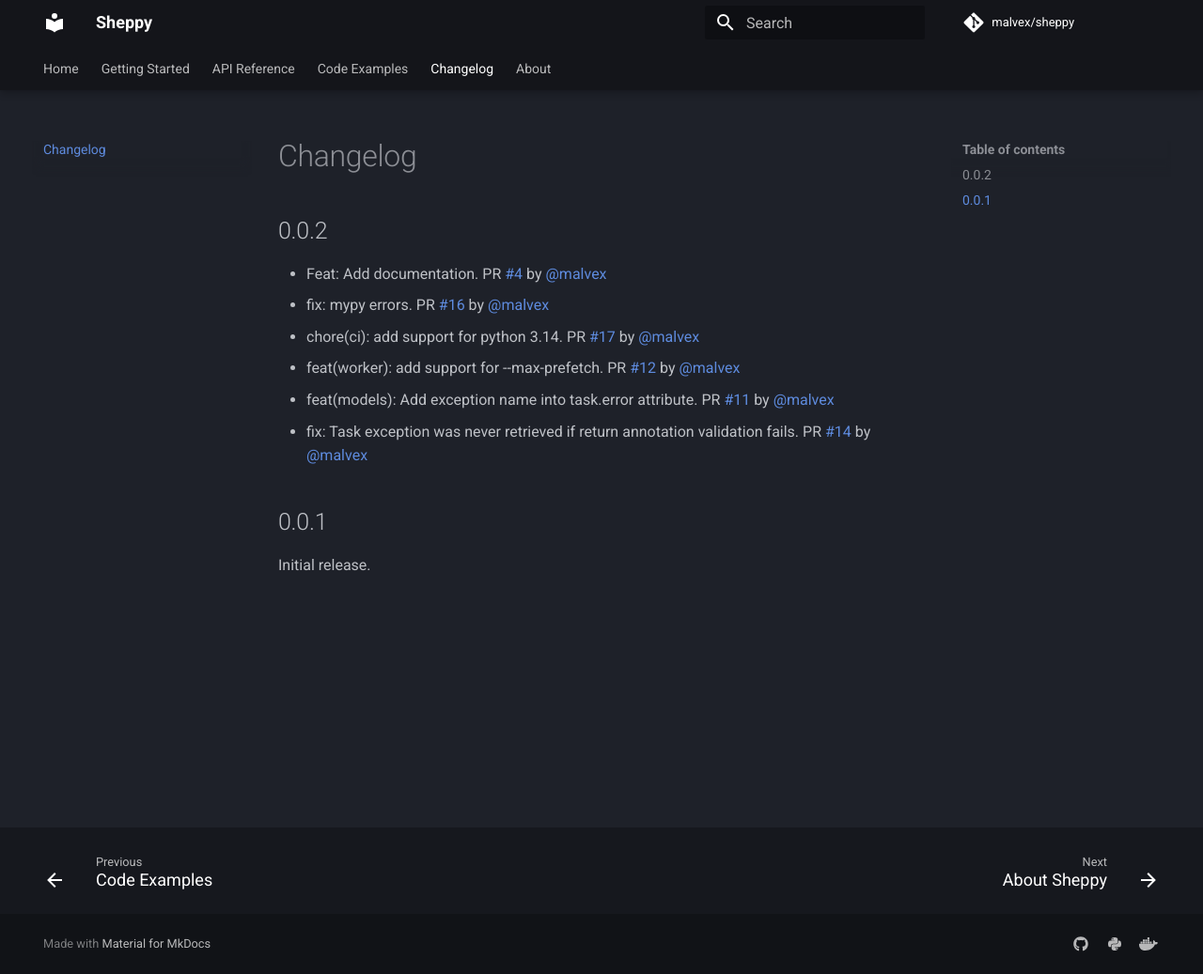
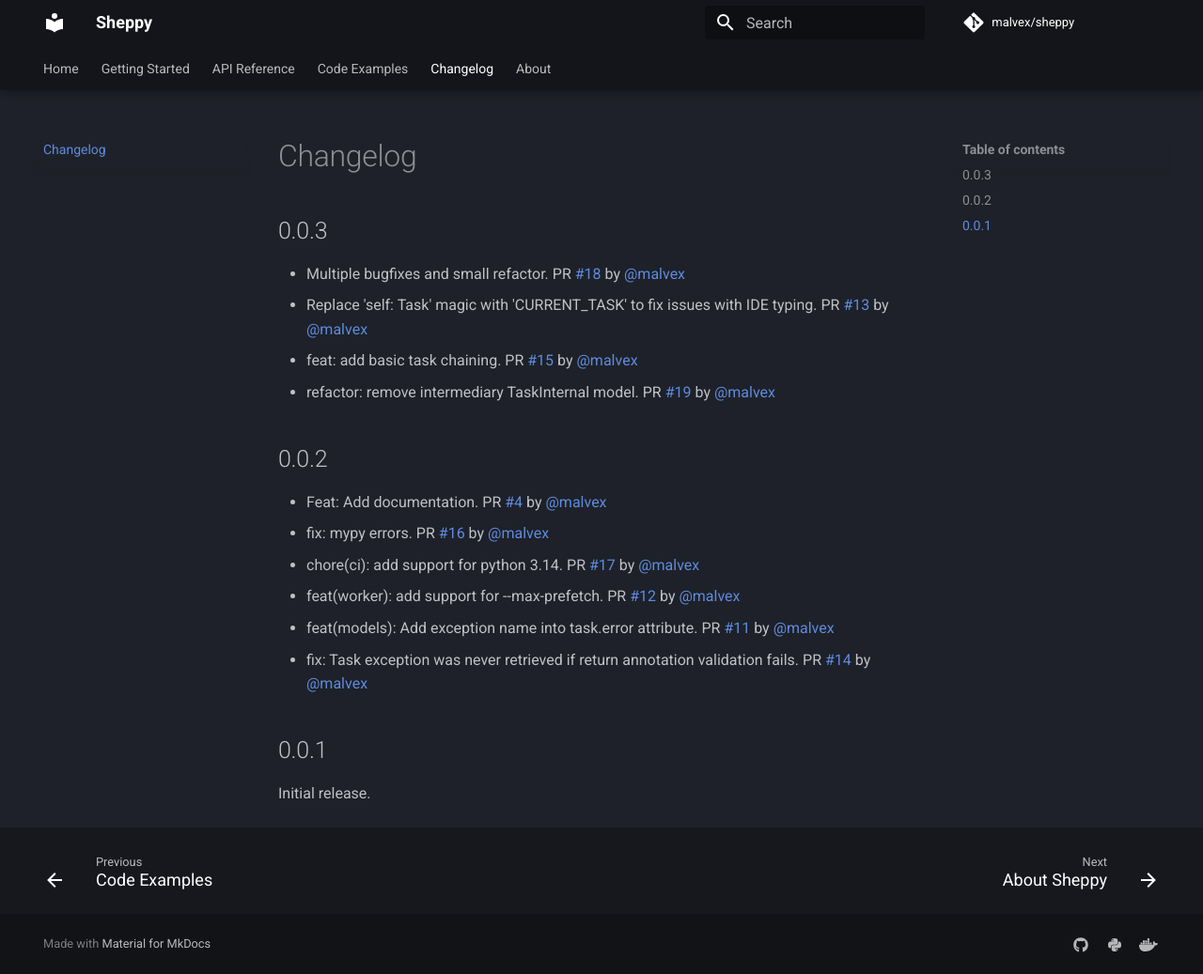
Before and after one commit to malvex/sheppy, an MkDocs documentation site: the page built from docs/changelog.md, in a window 1280 px wide and 1037 px high. Shown: the whole window at 94% size. Built offline with MkDocs 1.6.1 and Material for MkDocs 9.7.7, drawn with Linux system fonts in a browser that asks for light colours; plug-ins that fetch from the network failed and are left out; comment, search, counter and statistics services are not loaded.

Commit message:
chore(docs): update changelog

```diff
--- a/docs/changelog.md
+++ b/docs/changelog.md
@@ -1,4 +1,11 @@
 # Changelog
+
+## 0.0.3
+
+* Multiple bugfixes and small refactor. PR [#18](https://github.com/malvex/sheppy/pull/18) by [@malvex](https://github.com/malvex)
+* Replace 'self: Task' magic with 'CURRENT_TASK' to fix issues with IDE typing. PR [#13](https://github.com/malvex/sheppy/pull/13) by [@malvex](https://github.com/malvex)
+* feat: add basic task chaining. PR [#15](https://github.com/malvex/sheppy/pull/15) by [@malvex](https://github.com/malvex)
+* refactor: remove intermediary TaskInternal model. PR [#19](https://github.com/malvex/sheppy/pull/19) by [@malvex](https://github.com/malvex)
 
 ## 0.0.2
 
```
